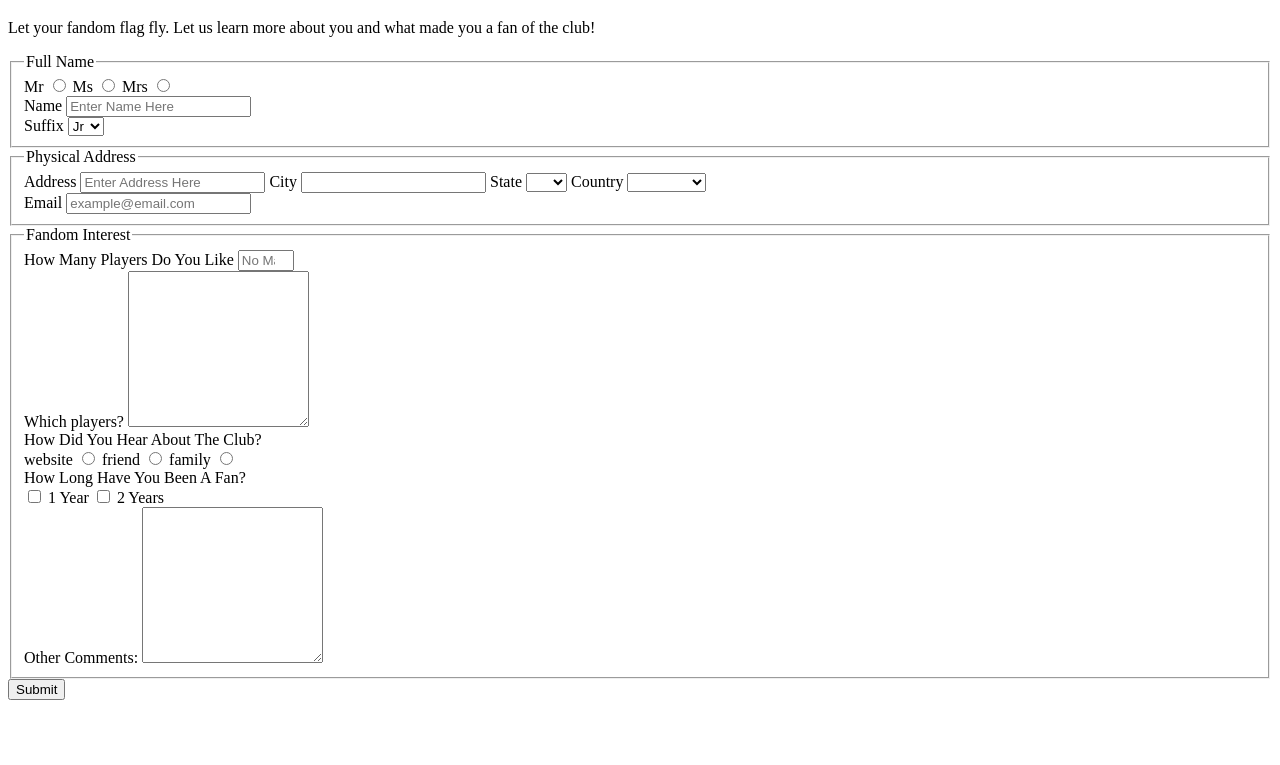
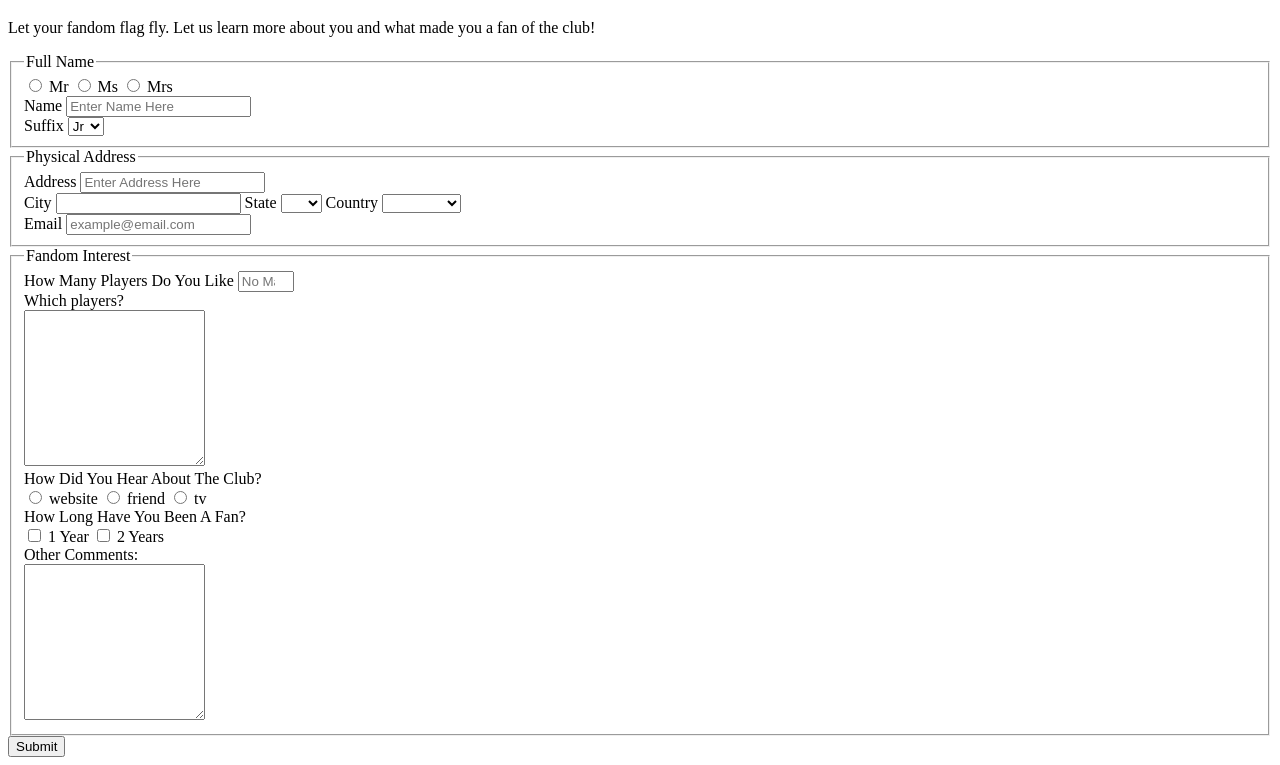
Before and after one commit to chocopanpan/pet-adoption-form, a plain HTML site: page index.html in a window 1280 px wide. Shown: the part 61-826 px from the top of the page. Before the commit the page ends 800 px from the top, so only its background shows below. Drawn offline with Linux system fonts and the light colour scheme.

Commit message:
Update index.html
HTML Draft

```diff
--- a/index.html
+++ b/index.html
@@ -11,14 +11,14 @@
     <form id="survey-form">
         <fieldset>
             <legend>Full Name</legend>
-          <label for="mr">Mr</label>
-          <input id="mr" type="radio" name="mr" value="mr"/>
-          <label for="ms">Ms</label>
-        <input id="ms" type="radio" name="ms" value="ms"/>
-          <label for="mrs">Mrs</label>
-        <input id="mrs" type="radio" name="mrs" value="mrs"/>
+            <input id="mister-option" type="radio" name="option-one" value="option-one"/>
+            <label for="mister-option">Mr</label>
+            <input id="misses-option" type="radio" name="option-two" value="option-two"/>
+            <label for="misses-option">Ms</label>
+            <input id="madame-option" type="radio" name="option-three" value="option-three"/>
+            <label for="madame-option">Mrs</label>
             <br>
-      <label id="name-label">Name</label>
+            <label for="fullname" id="name-label">Name</label>
             <input type="text" id="name" placeholder="Enter Name Here" required/>
             <br>
             <label id="suffix-label">Suffix</label>
@@ -31,6 +31,7 @@
             <legend>Physical Address</legend>
             <label id="address-label">Address</label>
             <input type="text" id="address" placeholder="Enter Address Here" required>
+            <br>
             <label id="city-label">City</label>
             <input type="text" id="city">
             <label id="dropdown">State</label>
@@ -59,16 +60,17 @@
             <input type="number" id="number" placeholder="No Max" min="1" max="24"/>
             <br>
             <label>Which players?</label>
+            <br>
             <textarea name="players" cols="20" rows="10"></textarea>
             <br>
-        <label id="referral">How Did You Hear About The Club?</label>
+            <label>How Did You Hear About The Club?</label>
             <br>
-            <label>website</label>
-            <input id="website" type="radio" name="website" value="website"/>
-            <label>friend</label>
-            <input id="friend" type="radio" name="friend" value="friend"/>
-            <label>family</label>
-            <input id="family" type="radio" name="family" value="family">
+            <input id="website-option" type="radio" name="option-one" value="option-one"/>
+            <label for="website-option">website</label>
+            <input id="friend-option" type="radio" name="option-two" value="option-two"/>
+            <label for="friend-option">friend</label>
+            <input id="tele-option" type="radio" name="option-three" value="option-three"/>
+            <label for="tele-option">tv</label>
         <br>
             <label id="pet-preference">How Long Have You Been A Fan?</label>
             <br>
@@ -78,6 +80,7 @@
             <label>2 Years</label>
             <br>
             <label>Other Comments:</label>
+            <br>
             <textarea name="other-comments" cols="20" rows="10"></textarea>
         </fieldset>
         <button id="submit">Submit</button>
```
Lines whose indentation alone changed are shown as unchanged.
